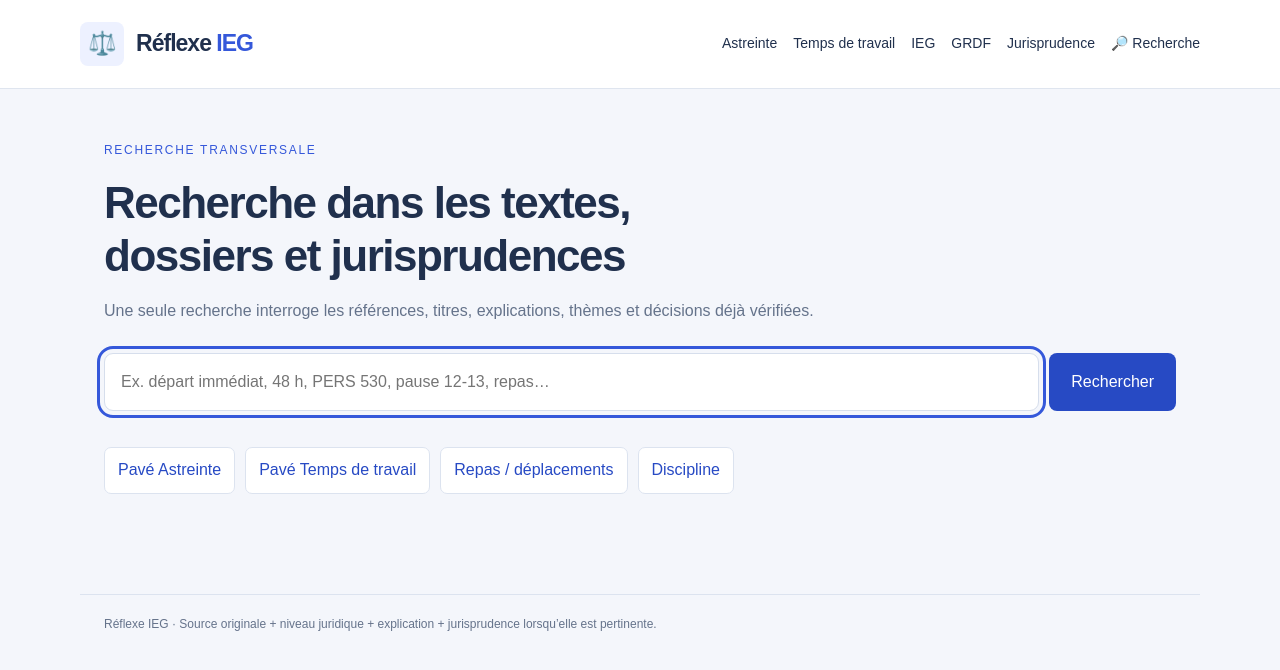
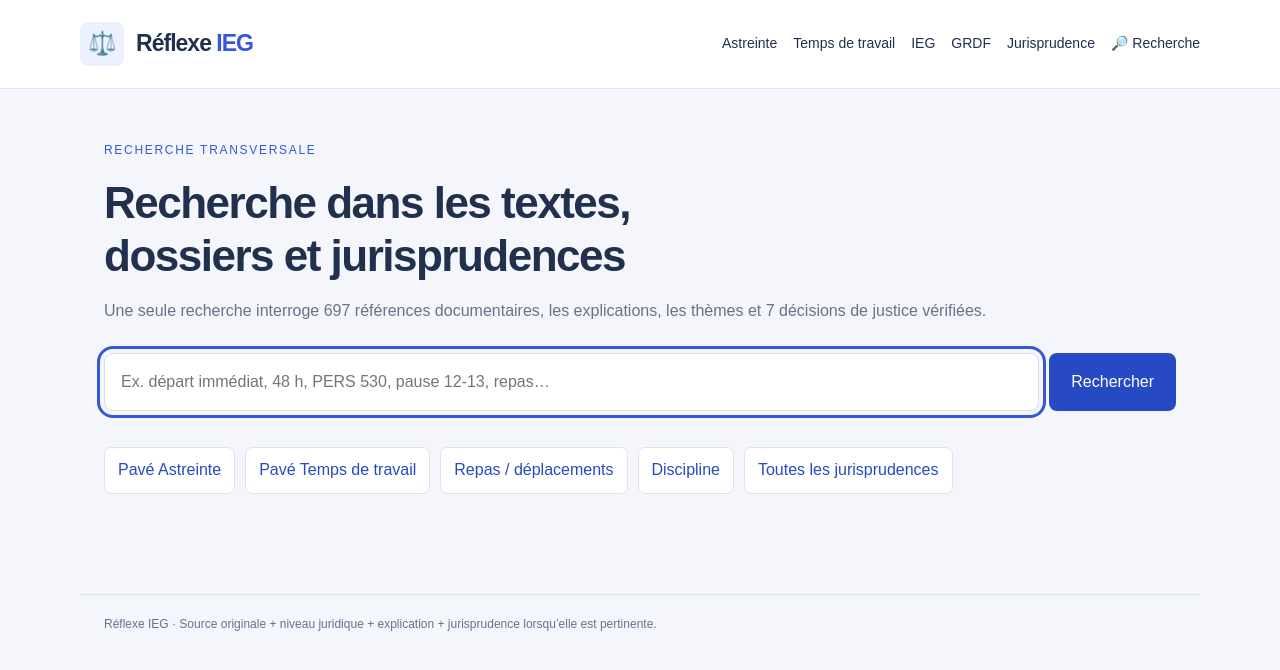
Before and after one commit to hajjitoufik4-eng/reflexe-textes-ieg-v21, a Next.js app: page /recherche in a window 1280 px wide. Shown: the top 670 px of the page. Built offline with nearby package versions, Linux system fonts and the light colour scheme.

Commit message:
Étendre la recherche à tout le corpus et aux rendus

```diff
--- a/src/app/recherche/page.jsx
+++ b/src/app/recherche/page.jsx
@@ -1,5 +1,5 @@
 import Link from 'next/link';
-import data from '../../data/corpus.json';
+import data from '../../data/all-documents.js';
 import { jurisprudence } from '../../data/jurisprudence.js';
 import { dossiers } from '../../data/dossiers.js';
 import { scopeOf, scopeName } from '../../lib/catalogue.mjs';
@@ -13,27 +13,27 @@
   'repas':['pers793','indemnite repas','deplacement'],
   'discipline':['pers846','sanction','ep1','ep2'],
 };
-const docText=d=>norm([d.ref,d.title,d.theme,d.folder,d.kind,d.scopeLabel,d.explanation?.heading,d.explanation?.simple,...(d.explanation?.points||[]),d.explanation?.related].filter(Boolean).join(' '));
-const caseText=j=>norm([j.court,j.date,j.number,j.issue,j.result,j.scope,...(j.topics||[])].join(' '));
+const docText=d=>norm([d.ref,d.title,d.theme,d.folder,d.kind,d.scopeLabel,d.origin,d.explanation?.heading,d.explanation?.simple,...(d.explanation?.points||[]),d.explanation?.related].filter(Boolean).join(' '));
+const caseText=j=>norm([j.court,j.date,j.number,j.title,j.issue,j.result,j.scope,...(j.topics||[])].join(' '));
 const dossierText=d=>norm([d.title,d.subtitle,...d.queries,...d.sections.flatMap(s=>[s.title,s.text])].join(' '));
 const tokens=q=>{const n=norm(q);const extra=Object.entries(aliases).filter(([k])=>n.includes(norm(k))).flatMap(([,v])=>v.map(norm));return [...new Set([...n.split(/\s+/).filter(Boolean),...extra.flatMap(x=>x.split(' '))])];};
 const score=(hay,terms)=>terms.reduce((n,t)=>n+(hay.includes(t)?1:0),0);
 
 export default async function Recherche({searchParams}){
  const p=await searchParams; const q=(p?.q||'').trim(); const terms=tokens(q);
- const docs=q?data.map(d=>({d,s:score(docText(d),terms)})).filter(x=>x.s>0).sort((a,b)=>b.s-a.s).slice(0,60):[];
+ const docs=q?data.map(d=>({d,s:score(docText(d),terms)})).filter(x=>x.s>0).sort((a,b)=>b.s-a.s).slice(0,80):[];
  const cases=q?jurisprudence.map(j=>({j,s:score(caseText(j),terms)})).filter(x=>x.s>0).sort((a,b)=>b.s-a.s):[];
  const ds=q?Object.values(dossiers).map(d=>({d,s:score(dossierText(d),terms)})).filter(x=>x.s>0).sort((a,b)=>b.s-a.s):[];
  const top=ds[0]?.d;
  return <>
   <div className="eyebrow">Recherche transversale</div><h1>Recherche dans les textes, dossiers et jurisprudences</h1>
-  <p className="muted">Une seule recherche interroge les références, titres, explications, thèmes et décisions déjà vérifiées.</p>
+  <p className="muted">Une seule recherche interroge 697 références documentaires, les explications, les thèmes et 7 décisions de justice vérifiées.</p>
   <form className="searchbox" action="/recherche"><input name="q" defaultValue={q} autoFocus placeholder="Ex. départ immédiat, 48 h, PERS 530, pause 12-13, repas…" aria-label="Recherche"/><button type="submit">Rechercher</button></form>
-  <div className="quicklinks"><Link href="/dossiers/astreinte">Pavé Astreinte</Link><Link href="/dossiers/temps-de-travail">Pavé Temps de travail</Link><Link href="/recherche?q=PERS+793">Repas / déplacements</Link><Link href="/recherche?q=PERS+846">Discipline</Link></div>
+  <div className="quicklinks"><Link href="/dossiers/astreinte">Pavé Astreinte</Link><Link href="/dossiers/temps-de-travail">Pavé Temps de travail</Link><Link href="/recherche?q=PERS+793">Repas / déplacements</Link><Link href="/recherche?q=PERS+846">Discipline</Link><Link href="/jurisprudence">Toutes les jurisprudences</Link></div>
   {q&&<>
    {top&&<section className="reader search-answer"><div className="eyebrow">Réponse orientée dossier</div><h2>{top.title}</h2><p>{top.subtitle}</p><p>{top.sections[0]?.text}</p><Link className="source" href={`/dossiers/${top.slug}`}>Ouvrir le dossier complet →</Link></section>}
-   <section><h2 className="section-title">Textes applicables ou associés ({docs.length})</h2><div className="results">{docs.length?docs.map(({d})=><Link className="result" href={`/textes/${d.id}`} key={d.id}><div><span className={'stamp '+(scopeOf(d)==='grdf'?'grdf':'')}>{scopeName(scopeOf(d))}</span>{d.ref&&<strong>{d.ref}</strong>}</div><h3>{d.title}</h3><p>{d.explanation?.simple||'Original présent dans le corpus. Cette fiche reste signalée comme non analysée tant que son contenu n’a pas été vérifié.'}</p></Link>):<p>Aucun texte retrouvé.</p>}</div></section>
-   <section className="reader"><h2>Jurisprudence vérifiée ({cases.length})</h2>{cases.length?cases.map(({j})=><article className="case" key={j.id}><h3>{j.court} — {j.date} · n° {j.number}</h3><p><strong>Question :</strong> {j.issue}</p><p><strong>Décision :</strong> {j.result}</p><p><strong>Portée :</strong> {j.scope}</p><a className="source" href={j.url} target="_blank" rel="noopener noreferrer">Décision officielle ↗</a></article>):<p className="muted">Aucune jurisprudence vérifiée ne correspond encore à cette recherche.</p>}</section>
+   <section><h2 className="section-title">Textes applicables ou associés ({docs.length})</h2><div className="results">{docs.length?docs.map(({d})=><Link className="result" href={`/textes/${d.id}`} key={d.id}><div><span className={'stamp '+(scopeOf(d)==='grdf'?'grdf':'')}>{scopeName(scopeOf(d))}</span>{d.ref&&<strong>{d.ref}</strong>}</div><h3>{d.title}</h3><p>{d.explanation?.simple||'Référence fournie dans le corpus. Ouvrir la fiche pour voir son niveau, son origine et les liens disponibles.'}</p></Link>):<p>Aucun texte retrouvé.</p>}</div></section>
+   <section className="reader"><h2>Jurisprudence vérifiée ({cases.length})</h2>{cases.length?cases.map(({j})=><article className="case" key={j.id}><h3>{j.court} — {j.date} · n° {j.number}</h3><p><strong>Question :</strong> {j.issue}</p><p><strong>Rendu :</strong> {j.result}</p><p><strong>Portée :</strong> {j.scope}</p>{j.judgment?.amounts?.length>0&&<div className="amounts">{j.judgment.amounts.map(([label,amount])=><div className="amount-row" key={label}><span>{label}</span><strong>{amount}</strong></div>)}</div>}<a className="source" href={j.url} target="_blank" rel="noopener noreferrer">Décision source ↗</a></article>):<p className="muted">Aucune jurisprudence vérifiée ne correspond encore à cette recherche.</p>}</section>
   </>}
  </>;
 }
```
